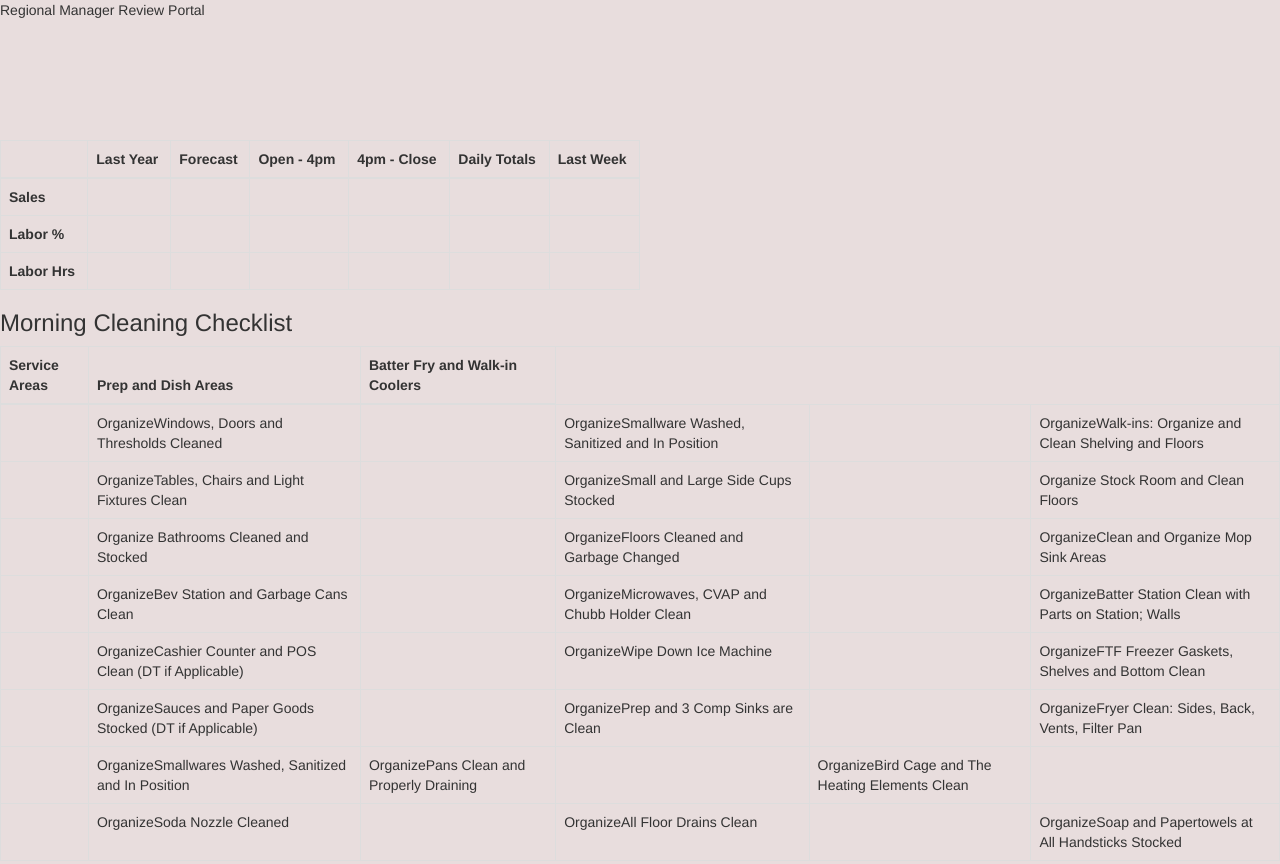
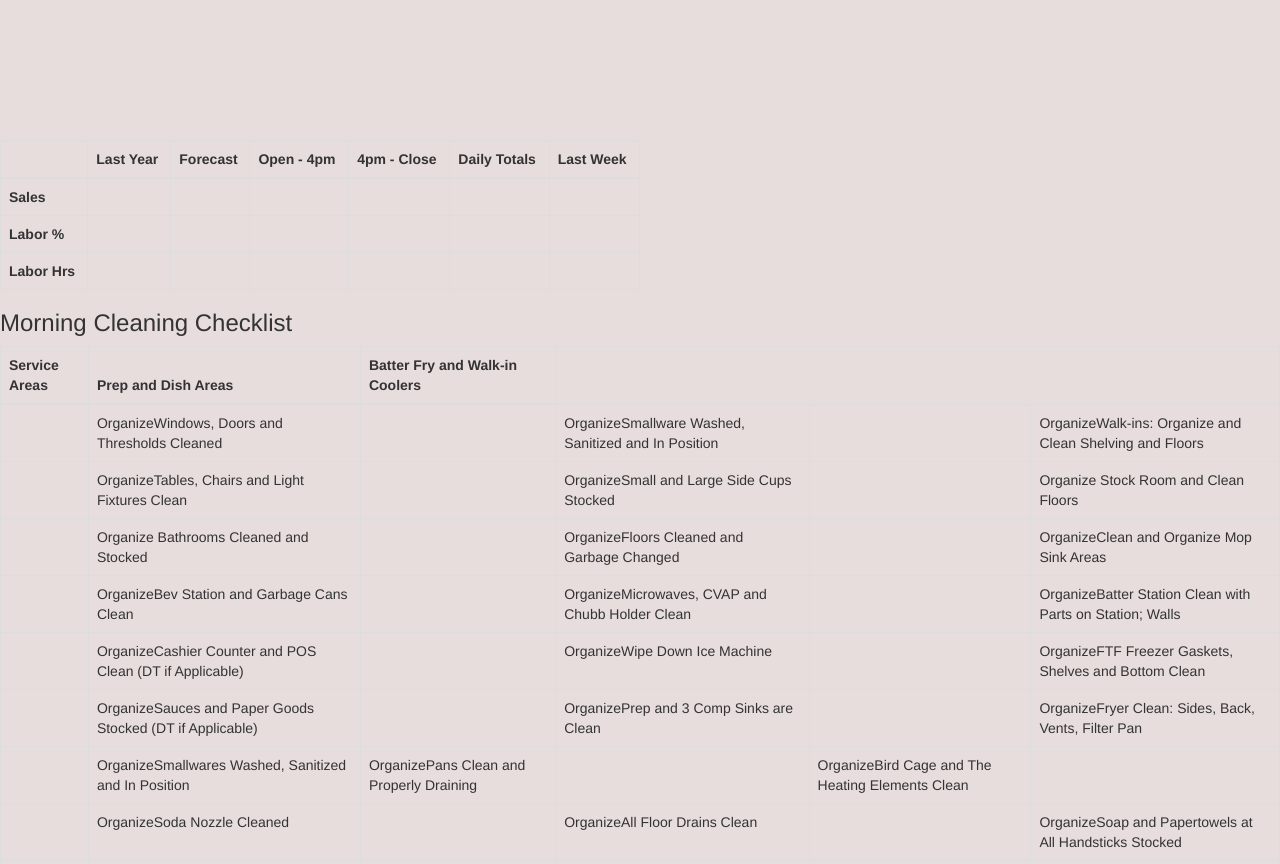
Before and after one commit to MicFearless/MicFearless.github.io, a plain HTML site: page regional_manager_trial11.html in a window 1280 px wide. Shown: the top 864 px of the page. Drawn offline with nearby package versions, Linux system fonts and the light colour scheme; no server answers.

Commit message:
Update regional_manager_trial11.html

```diff
--- a/regional_manager_trial11.html
+++ b/regional_manager_trial11.html
@@ -13,7 +13,7 @@
 <link rel="stylesheet" type="text/css" href="projectcss1.css">
 </head>
 <body>
-<div class = "row container-fluid" id= "regManagerTop">Regional Manager Review Portal</div>
+<div class = "row container-fluid" id= "regManagerTop"></div>
 <!-- <div class ="row"><div class = "col-md-6">Store Report: </div><div class = col-md-6 id = "propegationBlock"></div></div> -->
 
 <!-- <div class = "row" id = "storeSelection"><div class ="col-md-4" id = "selec1"><button type="button" class="btn btn-primary" data-toggle="modal" data-target="#store1234"> Store 1234</button></div><div class = "col-md-4" id ="selec2"><button type= "button" class = "btn" id = "str1235">Store 1235</button></div><div class ="col-md-4" id = "selec3"><button id = "str1236">Store 1236</button></div> -->
```
